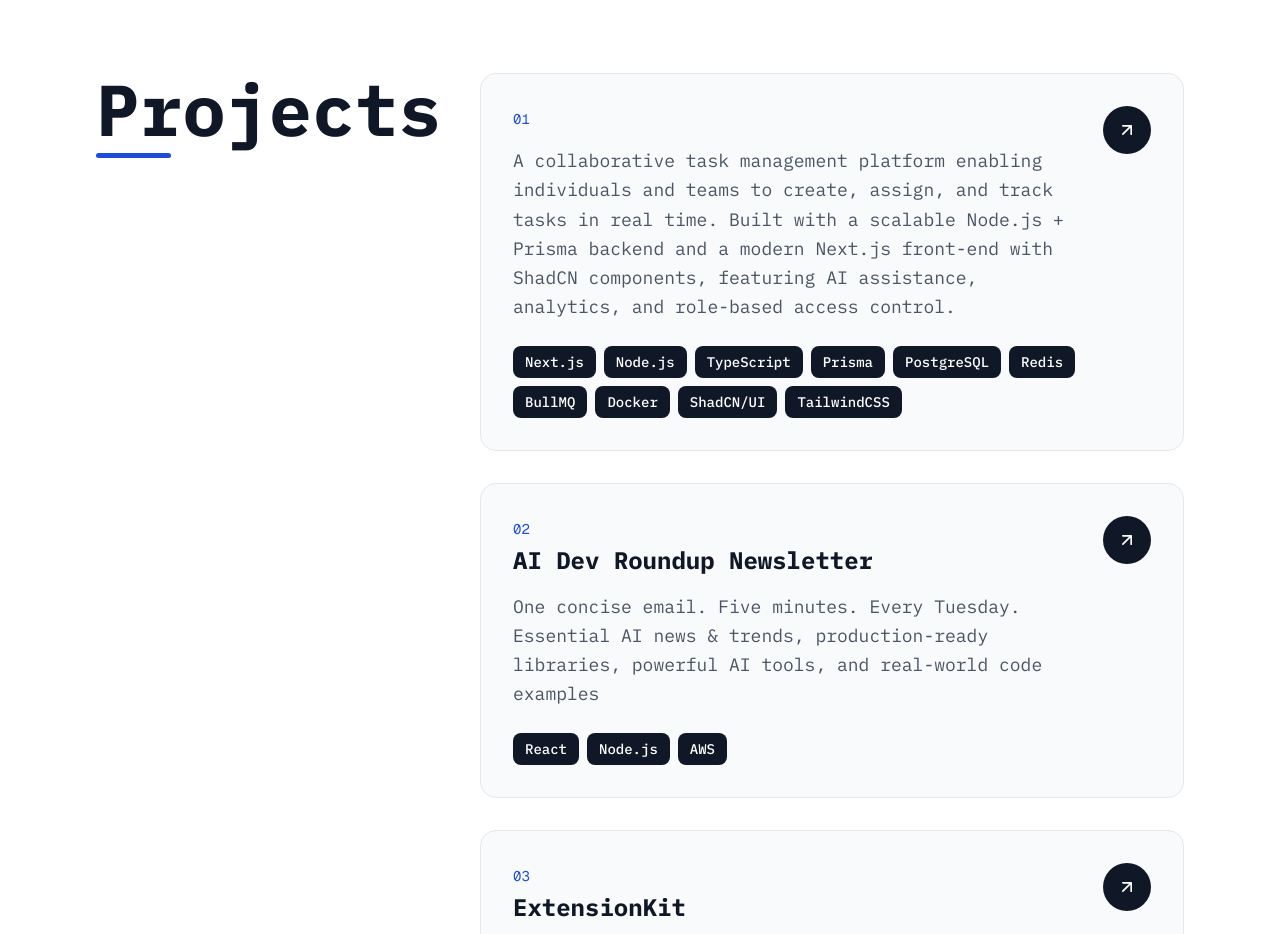
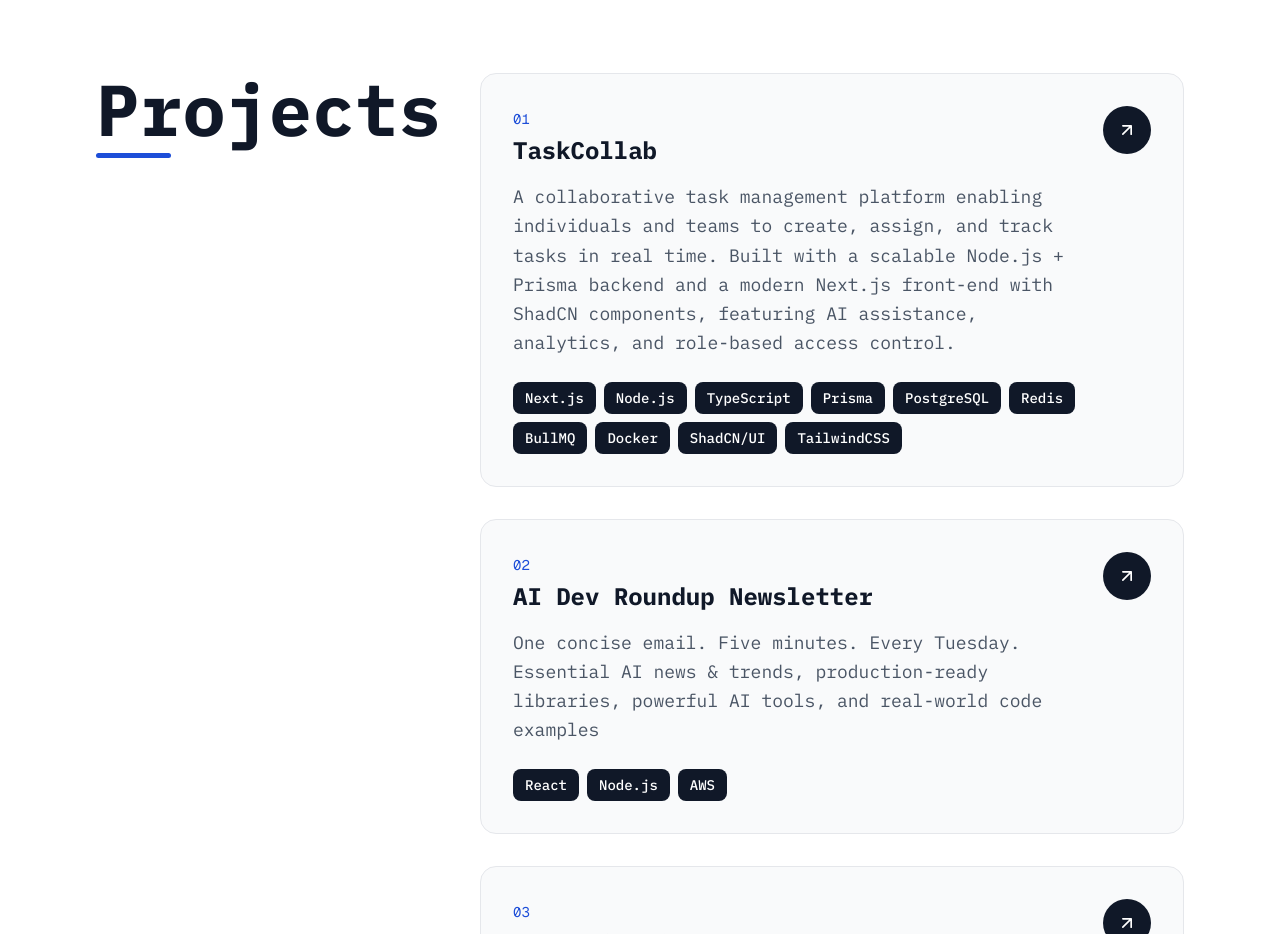
Before and after one commit to Ogedi001/ogedi.dev, a Next.js app: page / in a window 1280 px wide. Shown: the part 1760-2694 px from the top of the page. Built offline with nearby package versions, Linux system fonts and the light colour scheme.

Commit message:
fix: update project

```diff
--- a/src/configs/config.ts
+++ b/src/configs/config.ts
@@ -38,7 +38,7 @@ export const siteConfig = {
   ],
   projects: [
     {
-      title: "TaskCollab",
+      name: "TaskCollab",
       description:
         "A collaborative task management platform enabling individuals and teams to create, assign, and track tasks in real time. Built with a scalable Node.js + Prisma backend and a modern Next.js front-end with ShadCN components, featuring AI assistance, analytics, and role-based access control.",
       link: "https://taskcollab-app.vercel.app/",
```
